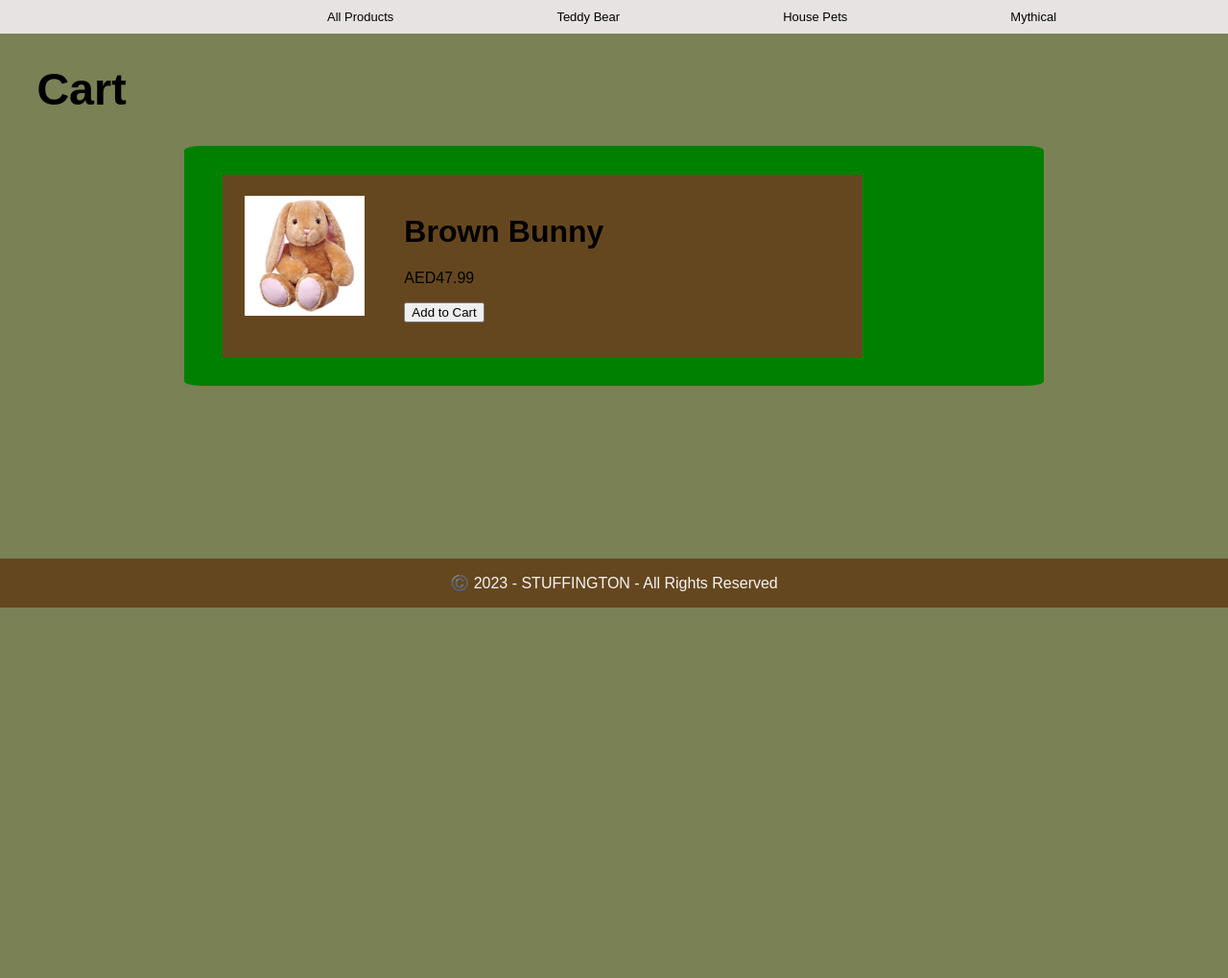
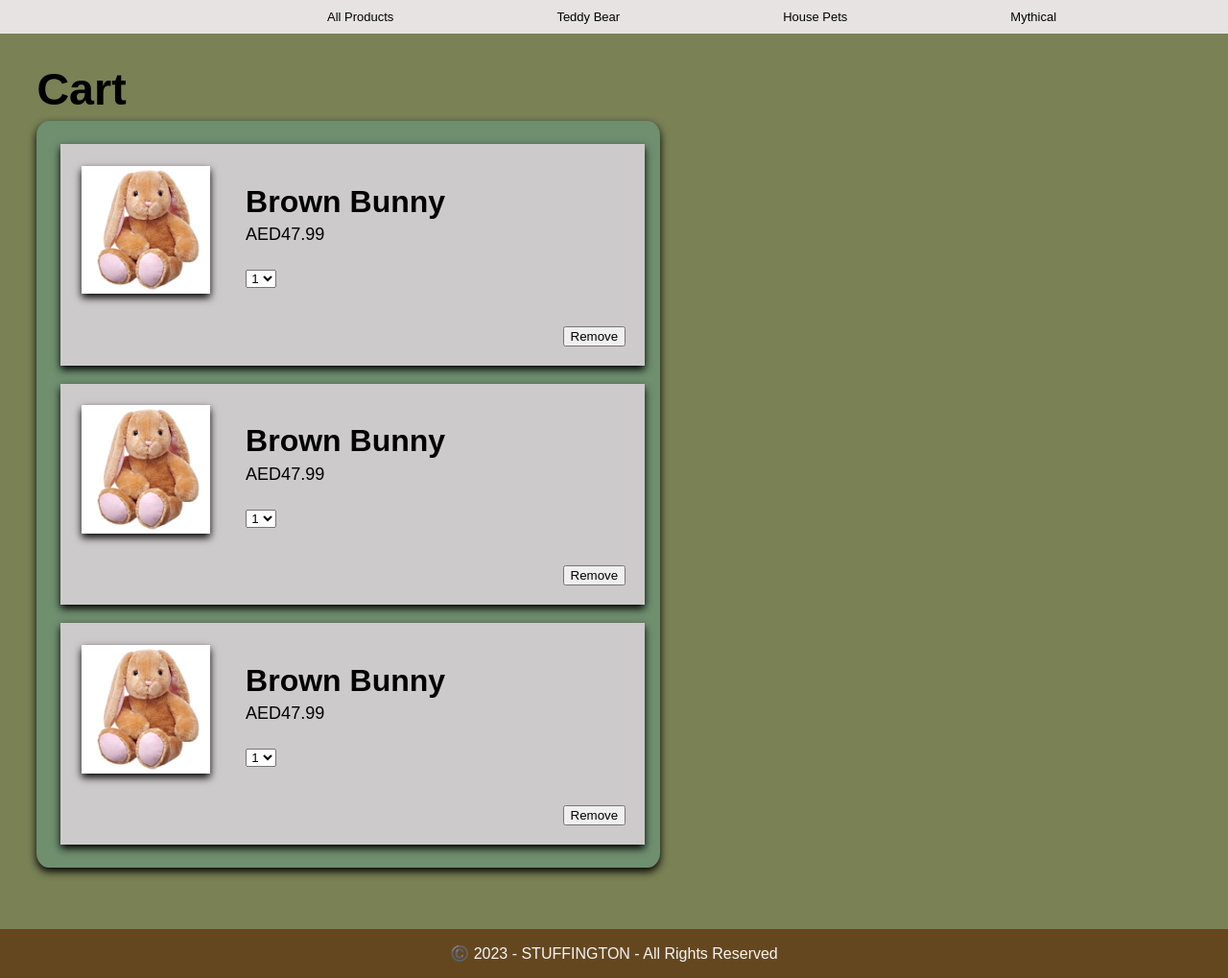
Before and after one commit to aqeelaman/stuffington, a PHP site: page /html/cart.html in a window 1280 px wide. Shown: the part 69-1088 px from the top of the page at 96% size. Before the commit the page ends 702 px from the top, so only its background shows below. Run offline with PHP 8.4, Linux system fonts and the light colour scheme.

Commit message:
major changes to cart and renamed footer

```diff
--- a/css/CartStyle.css
+++ b/css/CartStyle.css
@@ -1,48 +1,53 @@
 /* Container for the whole content of the page*/
 .cartDisplayContainer{
-    margin-left: auto;
+    margin-left: 3%;
+    margin-top: -2%;
     margin-right: auto;
-    background-color: green;
+    background-color: rgb(111, 143, 111);
     border-radius: 2%;
-    width:70%;
-    overflow: hidden;
+    width:50%;
+    box-shadow: 0 4px 8px 0 black;
+    padding: 5px;
 }
 /* Content of selected items displayed in the side cart*/
 .sideCart{
-    background-color: #65471f;
-    width: 70%;
-    margin-left: 40px;
-    margin-top: 30px;
-    margin-bottom: 30px;
+    background-color: rgb(204, 202, 202);
+    width: 89%;
+    margin-left: 3%;
+    margin-top: 3%;
+    margin-bottom: 3%;
     padding: 20px;
     display: flex;
     overflow: hidden;
+    box-shadow: 0 4px 8px 0 black;
+
 }
 
 /* Adjustments of the image in the cart*/
 .image{
     margin: 0;
-    width: 20%;
-
+    width: 27%;
 }
 .image img{
     width:100%;
     margin-top: 2%;
     margin-left: 2%;
+    box-shadow: 0 4px 8px 0 black;
+
 }
 
 .text{
     margin-left: 7%;
     display: block;
+    width:80%;
 }
 
+.text h1{
+    font-size: xx-large;
+}
 
-.footer{
-    position: absolute;
-    bottom: 1;
-    overflow: hidden;
-    text-align: center;
-    color: whitesmoke;
-    background-color:#65471f;
-    width: 100%;
+.text p{
+    font-size: large;
+    margin-top: -4%;
+    margin-bottom: 10%;
 }
--- a/css/navigation.css
+++ b/css/navigation.css
@@ -176,8 +176,6 @@ input.searchbar{
     background-color: lightgreen;
 }
 
-
-
 /*css for heading of the page*/
 .heading{
     font-size: 50px;
@@ -238,7 +236,7 @@ input.searchbar{
     box-shadow: 0 4px 8px 0 black; /*black shadow on hover*/
 }
 
-.footer{
+footer{
     position: absolute;
     bottom: 1;
     overflow: hidden;
@@ -246,4 +244,5 @@ input.searchbar{
     color: whitesmoke;
     background-color:#65471f;
     width: 100%;
+    margin-top: 5%;
 }
--- a/css/registeration.css
+++ b/css/registration.css
@@ -128,9 +128,6 @@
     display: none !important;
 }
 
-
-
-
 #signin * {
     margin: 0;
 }
--- a/html/allproducts.html
+++ b/html/allproducts.html
@@ -155,8 +155,8 @@
             </div>
         </div>
     </div>
-    <div class="footer">
+    <footer>
         <p>©️ 2023 - STUFFINGTON - All Rights Reserved</p>
-    </div>
+    <footer>
 </body>
 </html>
--- a/html/cart.html
+++ b/html/cart.html
@@ -27,7 +27,6 @@
         </ul>
 
         <!-- Content of the Page-->
-
         <h1 style="margin-left: 3%; font-size: 35pt;"> Cart </h1>
         <div class="cartDisplayContainer">
             <div class="sideCart">
@@ -37,21 +36,71 @@
                 <div class="text">
                     <h1>Brown Bunny</h1>
                     <p class="price">AED47.99</p>
-                    <p><button>Add to Cart</button></p>
+                    <p><select style= "width: 8%; text-align: center;">
+                        <option value="#" selected="selected"> 1 </option>
+                        <option value="#">2</option>
+                        <option value="#">3</option>
+                        <option value="#">4</option>
+                        <option value="#">5</option>
+                        <option value="#">6</option>
+                        <option value="#">7</option>
+                        <option value="#">8</option>
+                        <option value="#">9</option>
+                      </select></p>
+                      <button style= "float:right; left: 100%;">Remove</button>
                 </div>
             </div>
-        </div>
+
+            <div class="sideCart">
+                <div class="image">
+                    <img src="../images/StuffedToys/HousePets/BrownBunny.jpg" alt="BrownBunny" >
+                </div>
+                <div class="text">
+                    <h1>Brown Bunny</h1>
+                    <p class="price">AED47.99</p>
+                    <p><select style= "width: 8%; text-align: center;">
+                        <option value="#" selected="selected"> 1 </option>
+                        <option value="#">2</option>
+                        <option value="#">3</option>
+                        <option value="#">4</option>
+                        <option value="#">5</option>
+                        <option value="#">6</option>
+                        <option value="#">7</option>
+                        <option value="#">8</option>
+                        <option value="#">9</option>
+                      </select></p>
+                      <button style= "float:right; left: 100%;">Remove</button>
+                </div>
+            </div>
+
+            <div class="sideCart">
+                <div class="image">
+                    <img src="../images/StuffedToys/HousePets/BrownBunny.jpg" alt="BrownBunny" >
+                </div>
+                <div class="text">
+                    <h1>Brown Bunny</h1>
+                    <p class="price">AED47.99</p>
+                    <p><select style= "width: 8%; text-align: center;">
+                        <option value="#" selected="selected"> 1 </option>
+                        <option value="#">2</option>
+                        <option value="#">3</option>
+                        <option value="#">4</option>
+                        <option value="#">5</option>
+                        <option value="#">6</option>
+                        <option value="#">7</option>
+                        <option value="#">8</option>
+                        <option value="#">9</option>
+                      </select></p>
+                      <button style= "float:right; left: 100%;">Remove</button>
+                </div>
+            </div>
+
+
     </div>
-    <br><br>
-    <br><br>
-    <br><br>
-    <br><br>
-    <br>
-    <br>
 
-    <div class="footer">
+    <footer>
         <p>©️ 2023 - STUFFINGTON - All Rights Reserved</p>
-    </div>
+    <footer>
     </body>
 
 </html>
--- a/html/housepets.html
+++ b/html/housepets.html
@@ -102,9 +102,9 @@
             </div>
         </div>
     </div>
-    <div class="footer">
+    <footer>
         <p>©️ 2023 - STUFFINGTON - All Rights Reserved</p>
-    </div>
+</footer>
 </body>
 
 </html>
--- a/html/index.html
+++ b/html/index.html
@@ -15,7 +15,7 @@
             <li><a href="index.html"><img src="../images/Stuffed.png"></a></li>
             <li><input type="text" class="searchbar" placeholder="Search.."></li>
             <li style="float:right"><a href="cart.html" >🛒</a></li>
-            <li style="float:right"><a href="registeration.html">REGISTER</a></li>
+            <li style="float:right"><a href="registration.html">REGISTER</a></li>
             <li style="float:right"><a href="signin.html">LOGIN</a></li>
         </ul>
         <ul class="categoryNavbar">
@@ -73,8 +73,8 @@
             </div>
         </div>
 
-        <div class="footer">
+        <footer>
             <p>©️ 2023 - STUFFINGTON - All Rights Reserved</p>
-        </div>
+        <footer>
     </body>
 </html>
--- a/html/mythical.html
+++ b/html/mythical.html
@@ -92,9 +92,9 @@
 
         </div>
     </div>
-    <div class="footer">
+    <footer>
         <p>©️ 2023 - STUFFINGTON - All Rights Reserved</p>
-    </div>
+    </footer>
 </body>
 
 </html>
--- a/html/teddybear.html
+++ b/html/teddybear.html
@@ -95,9 +95,9 @@
             </div>
         </div>
     </div>
-    <div class="footer">
+    <footer>
         <p>©️ 2023 - STUFFINGTON - All Rights Reserved</p>
-    </div>
+    </footer>
 </body>
 
 </html>
```
Also changed, not shown: html/login.html (renamed from html/signin.html, +2 -7 lines), html/registration.html (+4 -4 lines), html/Products/BrownBunnyPage.html (added), 1 other file.
